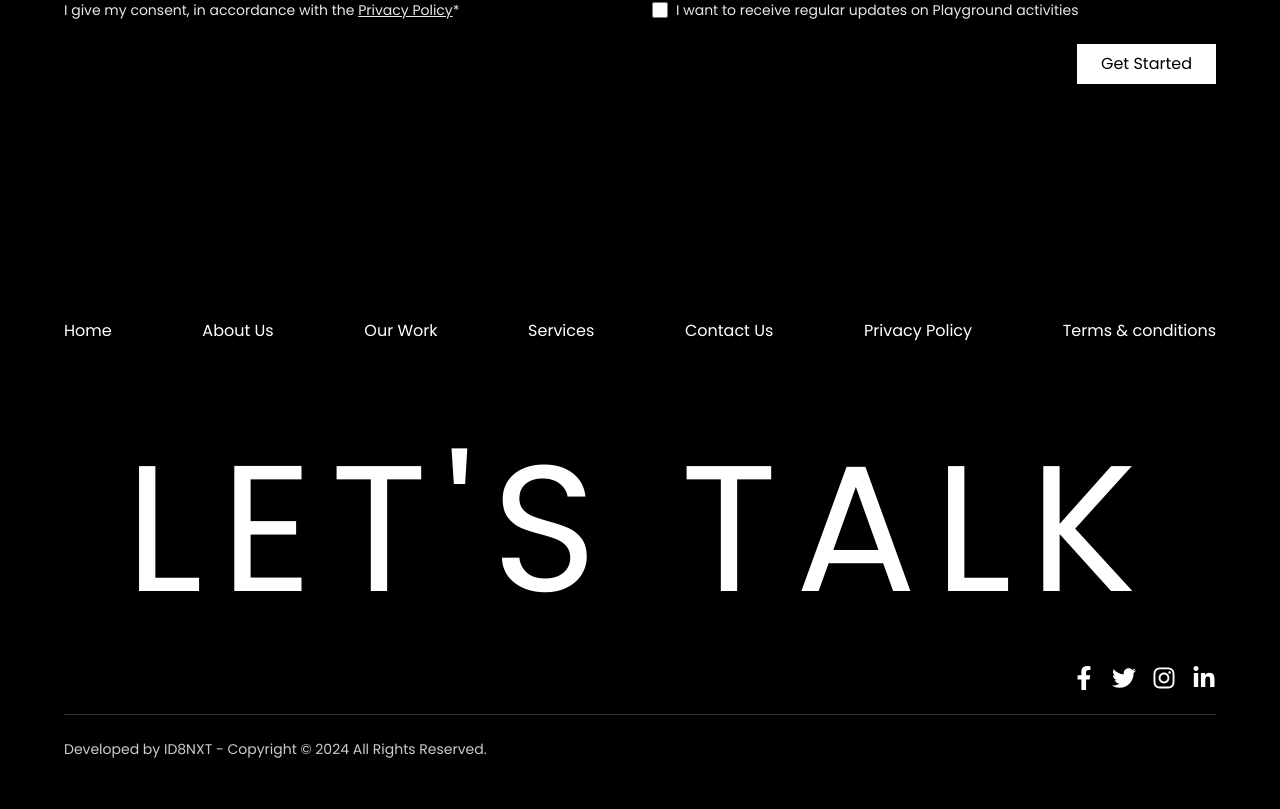
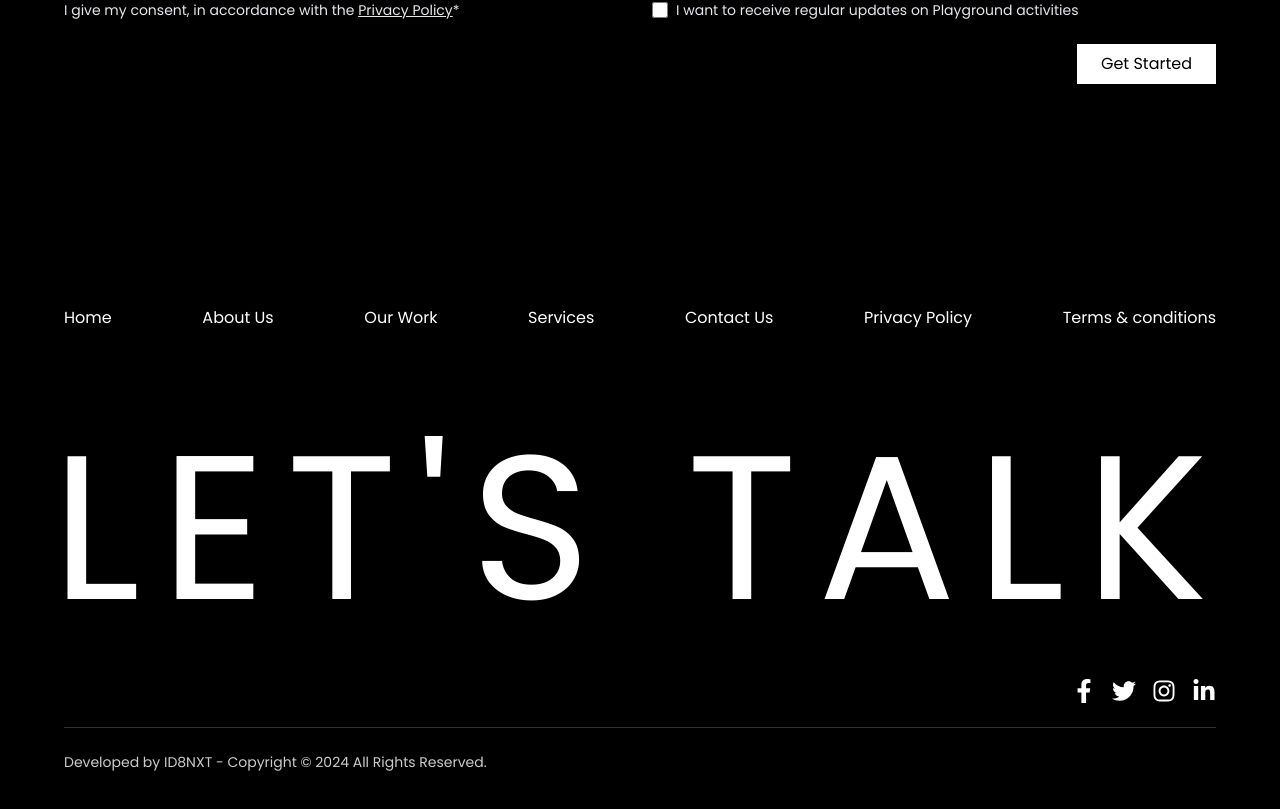
Before and after one commit to OwaiseZargerOxcyTech/id8nxt, a Next.js app: page /about in a window 1280 px wide. Shown: the part 3327-4136 px from the top of the page. Built offline with nearby package versions, Linux system fonts and the light colour scheme.

Commit message:
fix banner footer padding

```diff
--- a/components/footer/footer-banner.js
+++ b/components/footer/footer-banner.js
@@ -1,7 +1,4 @@
-export function FooterBanner({
-  color,
-  textColor
-}) {
+export function FooterBanner({ color, textColor }) {
   return (
     <div className="relative mx-4 mt-24 mb-12 group cursor-pointer flex items-center justify-center">
       {/* Sliding background */}
@@ -9,10 +6,10 @@ export function FooterBanner({
 
       {/* Text content */}
       <div
-        className="relative z-10 text-[14vw] font-normal text-center tracking-widest transition-colors duration-300 ease-in-out leading-none"
+        className="relative z-10 text-[16vw] 4xl:text-[17vw] font-normal text-center tracking-widest transition-colors duration-300 ease-in-out leading-none"
         style={{
-          ['--hover-color']: color,
-          ['--text-color']: textColor,
+          ["--hover-color"]: color,
+          ["--text-color"]: textColor,
         }}
       >
         <style>{`
```
